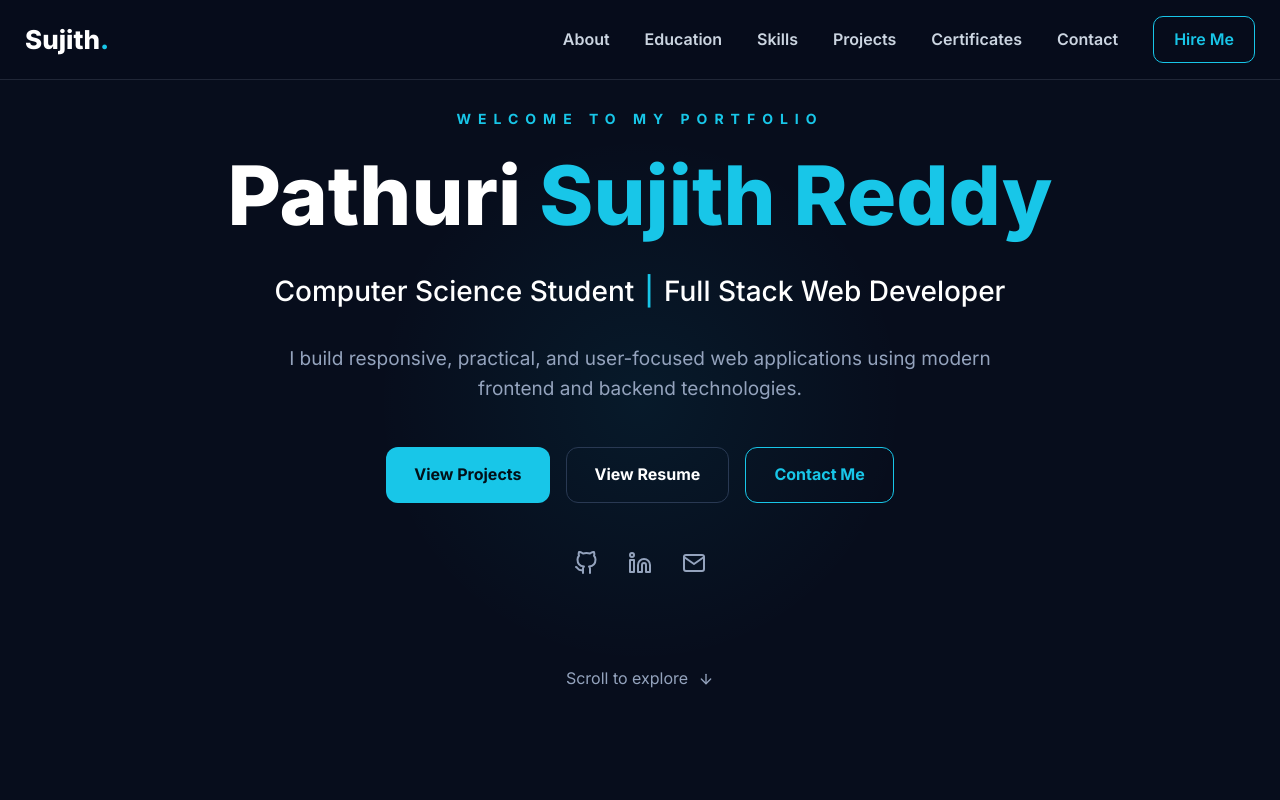
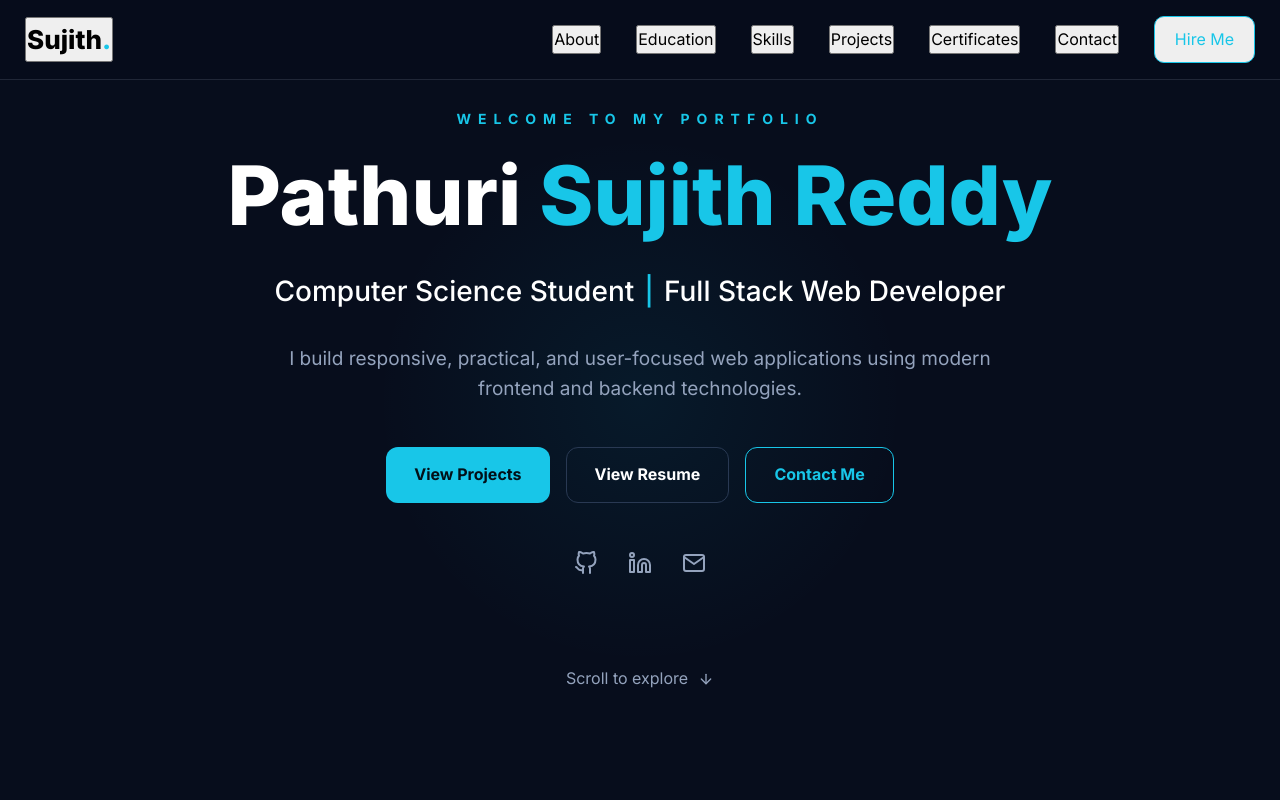
Before and after one commit to vtu26220-boop/Pathuri_Sujith_Reddy_portfolio, a React (Vite) app: page / in a window 1280 px wide. Shown: the top 800 px of the page. Built offline with nearby package versions, Linux system fonts and the light colour scheme; no server answers; the database is empty.

Commit message:
Fix portfolio navigation

```diff
--- a/src/components/common/Navbar.jsx
+++ b/src/components/common/Navbar.jsx
@@ -6,28 +6,35 @@ import usePortfolio from "../../hooks/usePortfolio";
 function Navbar() {
   const { portfolioData } = usePortfolio();
 
-  const [menuOpen, setMenuOpen] =
-    useState(false);
+  const [menuOpen, setMenuOpen] = useState(false);
 
-  const profile =
-    portfolioData?.profile || {};
+  const profile = portfolioData?.profile || {};
 
-  const closeMenu = () => {
+  const scrollToSection = (sectionId) => {
     setMenuOpen(false);
+
+    const section = document.getElementById(sectionId);
+
+    if (section) {
+      section.scrollIntoView({
+        behavior: "smooth",
+        block: "start",
+      });
+    }
   };
 
   return (
     <header className="navbar">
       <div className="navbar-container">
 
-        <a
-          href="#home"
+        <button
+          type="button"
           className="logo"
-          onClick={closeMenu}
+          onClick={() => scrollToSection("home")}
         >
           {profile.shortName || "Sujith"}
           <span>.</span>
-        </a>
+        </button>
 
         <nav
           className={
@@ -36,64 +43,62 @@ function Navbar() {
               : "nav-links"
           }
         >
-          <a
-            href="#about"
-            onClick={closeMenu}
+          <button
+            type="button"
+            onClick={() => scrollToSection("about")}
           >
             About
-          </a>
+          </button>
 
-          <a
-            href="#education"
-            onClick={closeMenu}
+          <button
+            type="button"
+            onClick={() => scrollToSection("education")}
           >
             Education
-          </a>
+          </button>
 
-          <a
-            href="#skills"
-            onClick={closeMenu}
+          <button
+            type="button"
+            onClick={() => scrollToSection("skills")}
           >
             Skills
-          </a>
+          </button>
 
-          <a
-            href="#projects"
-            onClick={closeMenu}
+          <button
+            type="button"
+            onClick={() => scrollToSection("projects")}
           >
             Projects
-          </a>
+          </button>
 
-          <a
-            href="#certificates"
-            onClick={closeMenu}
+          <button
+            type="button"
+            onClick={() => scrollToSection("certificates")}
           >
             Certificates
-          </a>
+          </button>
 
-          <a
-            href="#contact"
-            onClick={closeMenu}
+          <button
+            type="button"
+            onClick={() => scrollToSection("contact")}
           >
             Contact
-          </a>
+          </button>
 
-          <a
-            href="#contact"
+          <button
+            type="button"
             className="hire-btn"
-            onClick={closeMenu}
+            onClick={() => scrollToSection("contact")}
           >
             Hire Me
-          </a>
+          </button>
         </nav>
 
         <button
           type="button"
           className="menu-button"
           onClick={() =>
-            setMenuOpen(
-              (previous) => !previous
-            )
+            setMenuOpen((previous) => !previous)
           }
           aria-label={
             menuOpen
```
